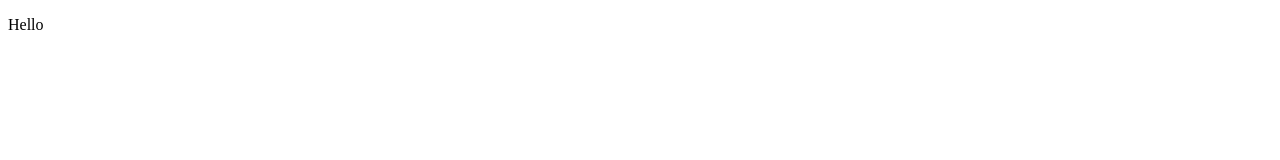
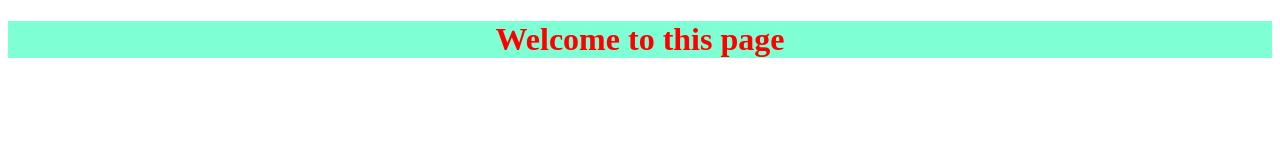
Before and after one commit to sharmajii-82/First, a plain HTML site: page index.html in a window 1280 px wide. Drawn offline with Linux system fonts and the light colour scheme.

Commit message:
add more files

```diff
--- a/index.html
+++ b/index.html
@@ -4,9 +4,11 @@
     <meta charset="UTF-8">
     <meta name="viewport" content="width=device-width, initial-scale=1.0">
     <title>Document</title>
+    <link rel="stylesheet" href="style.css">
+
 </head>
 <body>
-    <p> Hello </p>
+    <div><h1> Welcome to this page </h1></div>
 
 </body>
 </html>
--- /dev/null
+++ b/style.css
@@ -0,0 +1,5 @@
+div{
+    color: red;
+    background-color: aquamarine;
+    text-align: center;
+}
```
